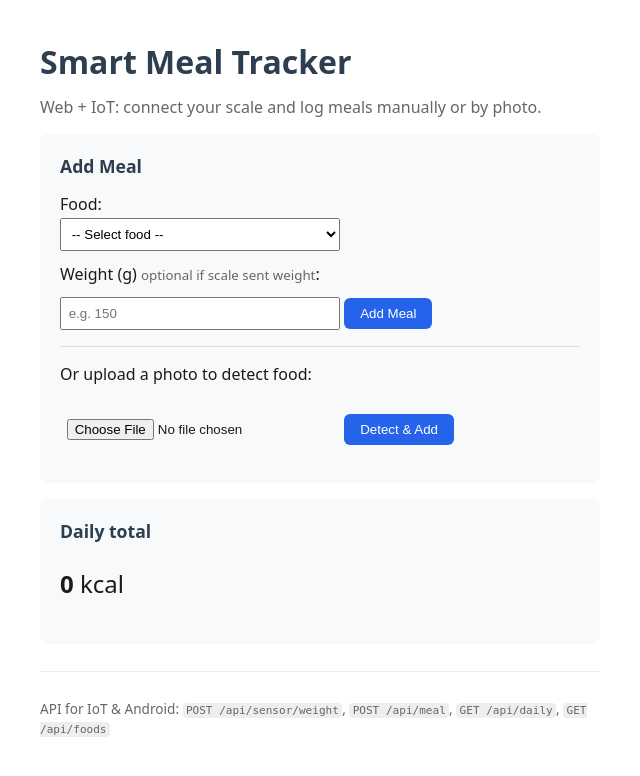
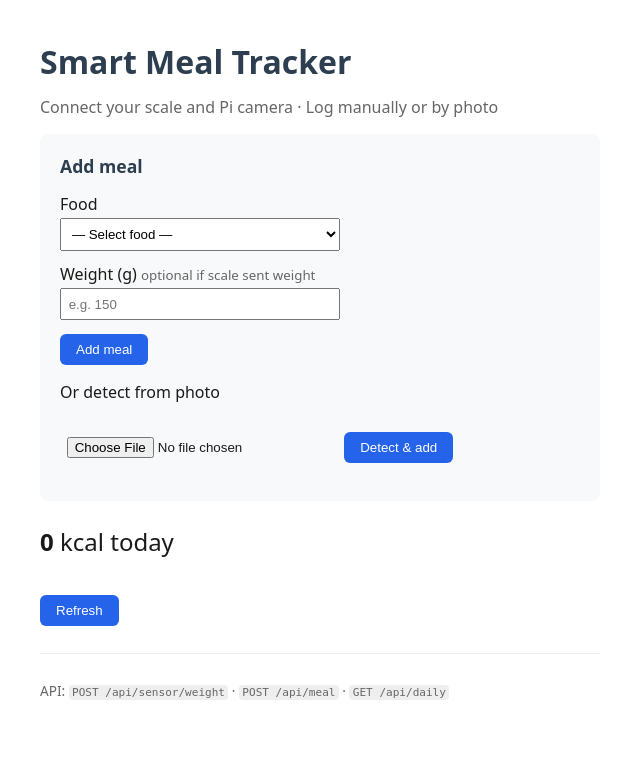
Before and after one commit to nabeelsyed14/smart_meal_tracker, a Flask app: page / in a window 1280 px wide. Shown: the top 776 px of the page, without its empty margins (0-640 px from the left). Run offline with Flask 3, Linux system fonts and the light colour scheme.

Commit message:
Enhance meal logging functionality by allowing weight input from form data in addition to JSON; update UI for improved user experience with new layout and styling, including recent meals display and toast notifications. Update documentation to clarify Pi camera integration for food detection.

```diff
--- a/web_app/app.py
+++ b/web_app/app.py
@@ -151,10 +151,13 @@ def api_meal():
     nutrition = None
     score = None
 
-    # JSON body: food_id + weight_g
+    # JSON body or form: food_id + weight_g
     data = request.get_json(silent=True) or {}
     food_id = (data.get("food_id") or data.get("food") or "").strip()
     weight_g = data.get("weight_g") or data.get("weight")
+    # Multipart (e.g. Pi camera) can send weight_g as form field
+    if weight_g is None and request.form:
+        weight_g = request.form.get("weight_g") or request.form.get("weight")
     if weight_g is not None:
         try:
             weight_g = float(weight_g)
--- a/web_app/templates/index.html
+++ b/web_app/templates/index.html
@@ -4,77 +4,143 @@
     <meta charset="UTF-8">
     <meta name="viewport" content="width=device-width, initial-scale=1.0">
     <title>Smart Meal Tracker</title>
+    <link rel="preconnect" href="https://fonts.googleapis.com">
+    <link rel="preconnect" href="https://fonts.gstatic.com" crossorigin>
+    <link href="https://fonts.googleapis.com/css2?family=DM+Sans:wght@400;500;600;700&display=swap" rel="stylesheet">
     <link rel="stylesheet" href="{{ url_for('static', filename='style.css') }}">
 </head>
 <body>
+    <div class="app">
+        <header class="header">
             <h1>Smart Meal Tracker</h1>
-    <p class="subtitle">Web + IoT: connect your scale and log meals manually or by photo.</p>
+            <p class="subtitle">Connect your scale and Pi camera · Log manually or by photo</p>
+        </header>
 
         {% if last_sensor_weight is not none %}
         <div class="sensor-status">
-        <strong>Scale connected:</strong> Last weight <span id="sensor-weight">{{ last_sensor_weight }}</span> g
-        <small>(use "Add Meal" without entering weight to use this)</small>
+            <strong>Scale connected</strong> — Last weight <span id="sensor-weight">{{ last_sensor_weight }}</span> g
+            <small>Leave weight empty when adding a meal to use this value</small>
         </div>
         {% endif %}
 
         <div class="card">
-        <h2>Add Meal</h2>
-        <form method="POST" enctype="multipart/form-data">
-            <label for="food_select">Food:</label>
+            <h2>Add meal</h2>
+            <form method="POST" enctype="multipart/form-data" id="form-manual">
+                <div class="form-group">
+                    <label for="food_select">Food</label>
                     <select name="food_select" id="food_select">
-                <option value="">-- Select food --</option>
+                        <option value="">— Select food —</option>
                         {% for food in food_options %}
                         <option value="{{ food }}">{{ food.replace('_', ' ').title() }}</option>
                         {% endfor %}
                     </select>
-            <label for="weight">Weight (g) <small>optional if scale sent weight</small>:</label>
+                </div>
+                <div class="form-group">
+                    <label for="weight">Weight (g) <small>optional if scale sent weight</small></label>
                     <input type="number" name="weight" id="weight" min="1" step="1" placeholder="{{ last_sensor_weight or 'e.g. 150' }}">
-            <button type="submit">Add Meal</button>
+                </div>
+                <button type="submit" class="btn btn-primary">Add meal</button>
             </form>
 
-        <hr>
-        <p>Or upload a photo to detect food:</p>
-        <form method="POST" enctype="multipart/form-data">
-            <input type="file" name="food_image" accept="image/*" capture="environment">
-            <button type="submit">Detect & Add</button>
+            <div class="divider"></div>
+            <p class="divider-label">Or detect from photo</p>
+            <form method="POST" enctype="multipart/form-data" id="form-photo">
+                <div class="file-wrap">
+                    <input type="file" name="food_image" accept="image/*" capture="environment" id="food_image">
+                    <button type="submit" class="btn btn-secondary">Detect & add</button>
+                </div>
             </form>
         </div>
 
         {% if message %}
-    <p class="message">{{ message }}</p>
+        <p class="message" id="flash-message">{{ message }}</p>
         {% endif %}
+
+        <div class="daily-block">
+            <p class="daily-total" id="daily-total"><strong id="daily-value">{{ daily_total }}</strong> <span>kcal today</span></p>
+            <div class="refresh-btn-wrap">
+                <button type="button" class="btn btn-secondary" id="refresh-daily" aria-label="Refresh total">Refresh</button>
+            </div>
+        </div>
 
         {% if food_name %}
         <div class="card result">
             <h2>Last added</h2>
-        <p><strong>Food:</strong> {{ food_name }}</p>
-        <p><strong>Weight:</strong> {{ weight }} g</p>
-        <p><strong>Calories:</strong> {{ nutrition.calories }}</p>
-        <p><strong>Protein:</strong> {{ nutrition.protein }} g</p>
-        <p><strong>Carbs:</strong> {{ nutrition.carbs }} g</p>
-        <p><strong>Fat:</strong> {{ nutrition.fat }} g</p>
-        <p><strong>Health Score:</strong> {{ score }}</p>
+            <div class="result-grid">
+                <span><strong>Food</strong></span><span>{{ food_name }}</span>
+                <span><strong>Weight</strong></span><span>{{ weight }} g</span>
+                <span><strong>Calories</strong></span><span>{{ nutrition.calories }}</span>
+                <span><strong>Protein</strong></span><span>{{ nutrition.protein }} g</span>
+                <span><strong>Carbs</strong></span><span>{{ nutrition.carbs }} g</span>
+                <span><strong>Fat</strong></span><span>{{ nutrition.fat }} g</span>
+                <span><strong>Health score</strong></span><span>{{ score }}</span>
+            </div>
         </div>
         {% endif %}
-
-    <div class="card">
-        <h2>Daily total</h2>
-        <p class="daily-total"><strong>{{ daily_total }}</strong> kcal</p>
-    </div>
 
         {% if recent_meals %}
         <div class="card">
             <h2>Recent meals</h2>
-        <ul class="recent-meals">
+            <ul class="recent-meals" id="recent-meals">
                 {% for m in recent_meals %}
-            <li>{{ m.food }} — {{ m.weight_g }} g · {{ m.nutrition.calories }} kcal (score {{ m.score }})</li>
+                <li><span>{{ m.food }} · {{ m.weight_g }} g</span><span class="kcal">{{ m.nutrition.calories }} kcal</span></li>
                 {% endfor %}
             </ul>
         </div>
         {% endif %}
 
         <footer>
-        <p>API for IoT & Android: <code>POST /api/sensor/weight</code>, <code>POST /api/meal</code>, <code>GET /api/daily</code>, <code>GET /api/foods</code></p>
+            <p>API: <code>POST /api/sensor/weight</code> · <code>POST /api/meal</code> · <code>GET /api/daily</code></p>
         </footer>
+    </div>
+
+    <div class="toast" id="toast" role="status" aria-live="polite"></div>
+
+    <script>
+(function () {
+    var baseUrl = window.location.origin;
+
+    function showToast(msg) {
+        var el = document.getElementById('toast');
+        if (!el) return;
+        el.textContent = msg;
+        el.classList.add('show');
+        setTimeout(function () { el.classList.remove('show'); }, 2800);
+    }
+
+    function updateDaily() {
+        fetch(baseUrl + '/api/daily')
+            .then(function (r) { return r.json(); })
+            .then(function (data) {
+                var el = document.getElementById('daily-value');
+                if (el) el.textContent = data.daily_total_calories != null ? data.daily_total_calories : '—';
+            })
+            .catch(function () {});
+    }
+
+    document.getElementById('refresh-daily')?.addEventListener('click', function () {
+        updateDaily();
+        showToast('Updated');
+    });
+
+    var formManual = document.getElementById('form-manual');
+    var formPhoto = document.getElementById('form-photo');
+    if (formManual) {
+        formManual.addEventListener('submit', function () {
+            setTimeout(updateDaily, 500);
+        });
+    }
+    if (formPhoto) {
+        formPhoto.addEventListener('submit', function () {
+            setTimeout(updateDaily, 1500);
+        });
+    }
+
+    // Optional: refresh daily total every 60s when tab is visible
+    setInterval(function () {
+        if (document.visibilityState === 'visible') updateDaily();
+    }, 60000);
+})();
+    </script>
 </body>
 </html>
```
Also changed, not shown: ai_model/food_classifier.py (+55 -6 lines), docs/IOT_ARCHITECTURE.md (+34 -15 lines), android_app/README.md. Lines whose indentation alone changed are shown as unchanged.
